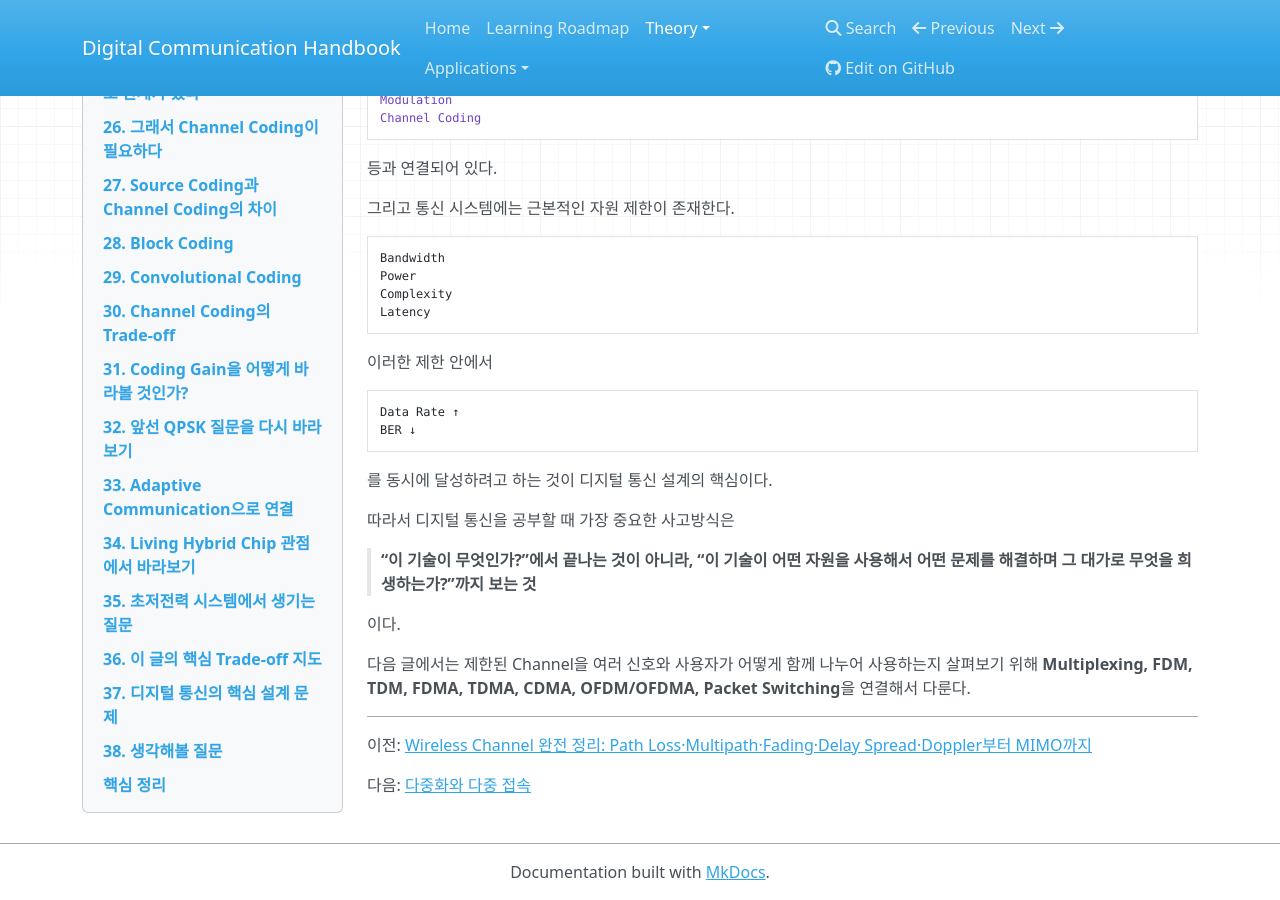
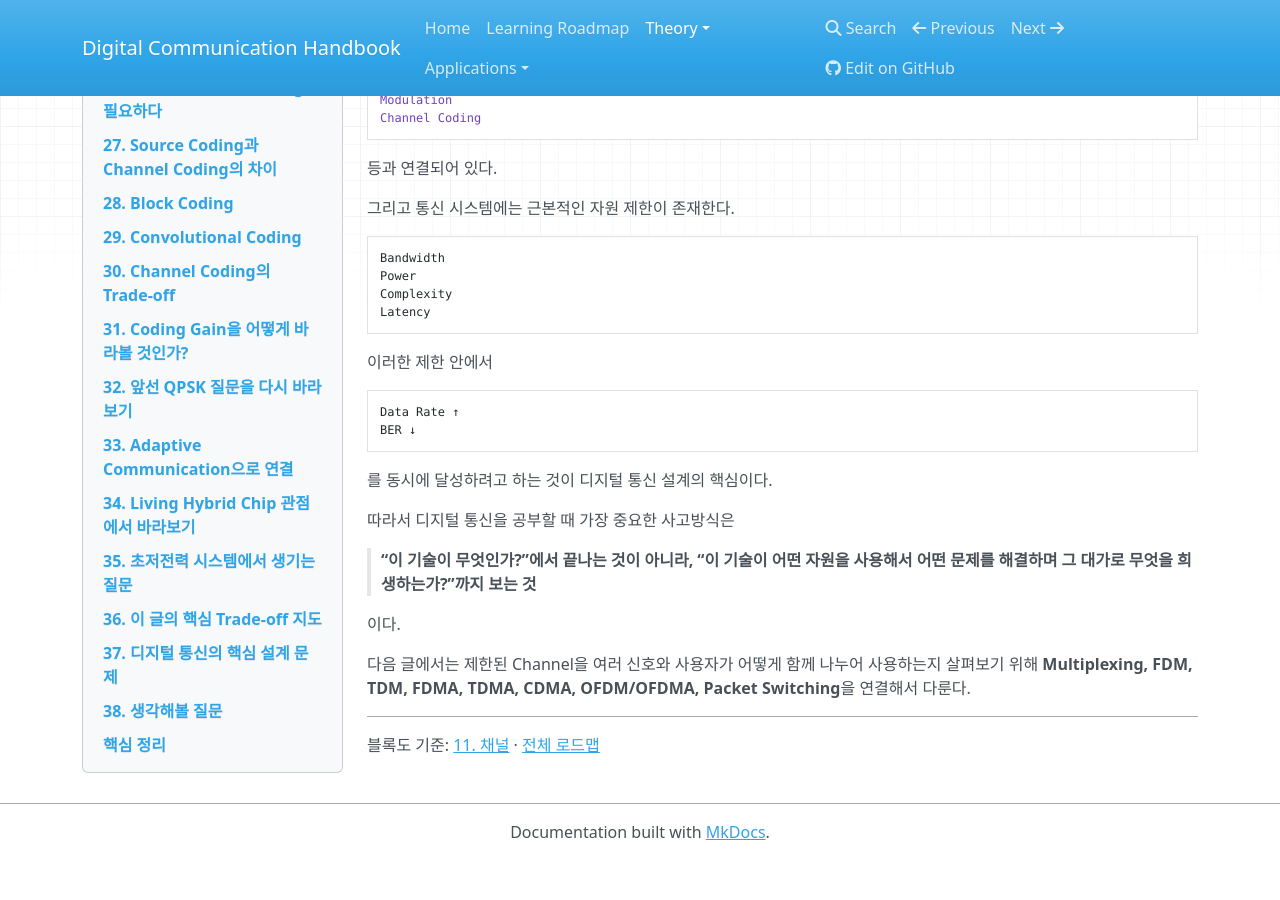
Before and after one commit to minwoo02/digital-communication-handbook, an MkDocs documentation site: the page built from docs/theory/channel/noise-ber-and-shannon-capacity.md, in a window 1280 px wide and 900 px high, scrolled down 25407 px. Built offline with MkDocs 1.6.1, drawn with Linux system fonts in a browser that asks for light colours; nearby versions of some CDN libraries; after the commit the page ends 26267 px from its top, so only the background shows below that.

Commit message:
Align docs/theory/channel with communication block order

```diff
--- a/docs/theory/channel/noise-ber-and-shannon-capacity.md
+++ b/docs/theory/channel/noise-ber-and-shannon-capacity.md
@@ -1713,6 +1713,4 @@ BER ↓
 
 ---
 
-이전: [Wireless Channel 완전 정리: Path Loss·Multipath·Fading·Delay Spread·Doppler부터 MIMO까지](wireless-channel-and-fading.md)
-
-다음: [다중화와 다중 접속](../multiple-access/multiplexing-and-multiple-access.md)
+블록도 기준: [11. 채널](../../blocks/channel.md) · [전체 로드맵](../../roadmap.md)
```
Also changed, not shown: docs/theory/channel/wireless-channel-and-fading.md (+1 -3 lines).
